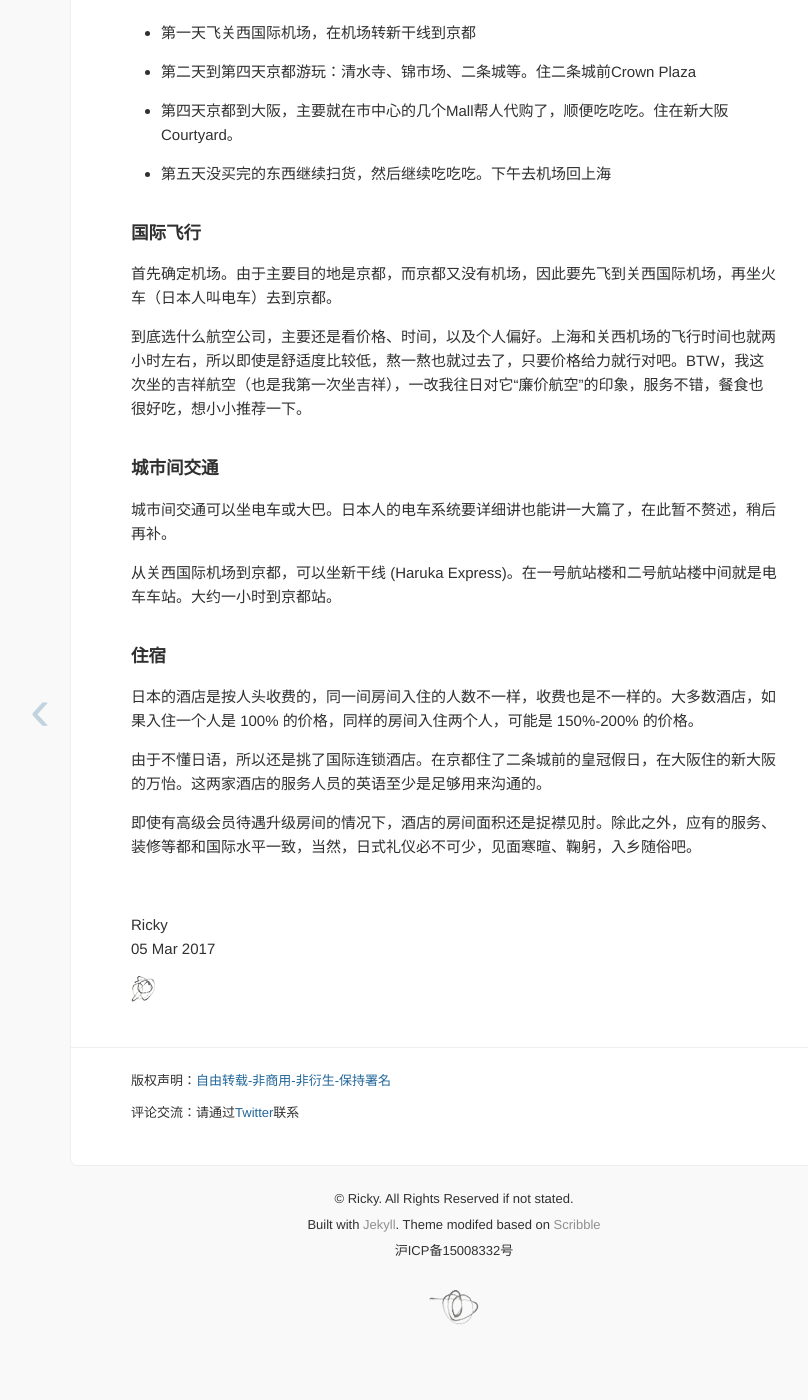
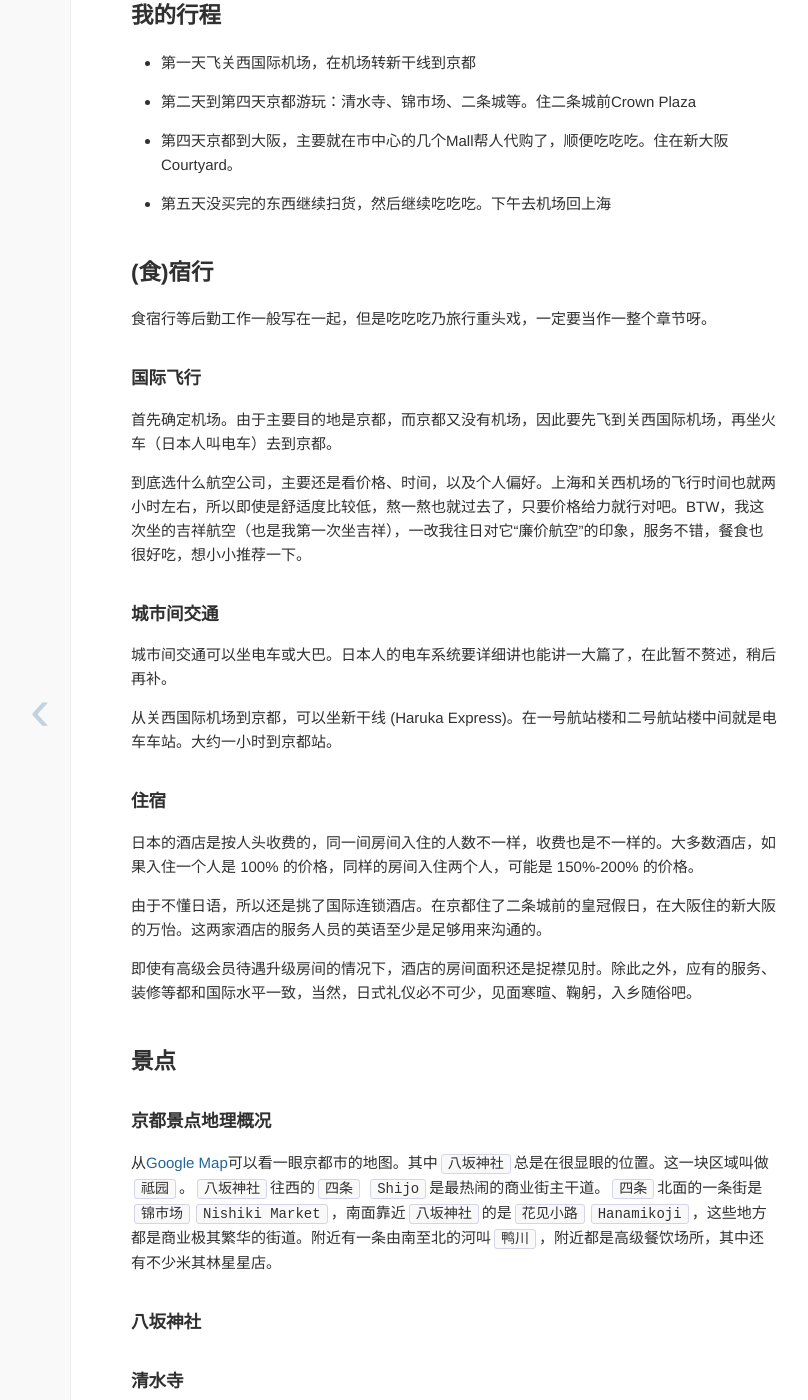
Before and after one commit to imrickysu/imrickysu.github.io, a Jekyll site: the page built from _posts/2017-03-05-kyoto-travel-log.md, in a window 1280 px wide and 1400 px high, scrolled down 1026 px. Shown: the whole window, without its empty margins (186-994 px from the left). Built offline with Jekyll 4.4.1, drawn with Linux system fonts in a browser that asks for light colours; before the commit the page ends 2381 px from its top, so only the background shows below that.

Commit message:
add Kyoto introduction

```diff
--- a/_posts/2017-03-05-kyoto-travel-log.md
+++ b/_posts/2017-03-05-kyoto-travel-log.md
@@ -34,6 +34,10 @@
 - 第四天京都到大阪，主要就在市中心的几个Mall帮人代购了，顺便吃吃吃。住在新大阪Courtyard。
 - 第五天没买完的东西继续扫货，然后继续吃吃吃。下午去机场回上海
 
+## (食)宿行
+
+食宿行等后勤工作一般写在一起，但是吃吃吃乃旅行重头戏，一定要当作一整个章节呀。
+
 ### 国际飞行
 
 首先确定机场。由于主要目的地是京都，而京都又没有机场，因此要先飞到关西国际机场，再坐火车（日本人叫电车）去到京都。
@@ -53,3 +57,17 @@
 由于不懂日语，所以还是挑了国际连锁酒店。在京都住了二条城前的皇冠假日，在大阪住的新大阪的万怡。这两家酒店的服务人员的英语至少是足够用来沟通的。
 
 即使有高级会员待遇升级房间的情况下，酒店的房间面积还是捉襟见肘。除此之外，应有的服务、装修等都和国际水平一致，当然，日式礼仪必不可少，见面寒暄、鞠躬，入乡随俗吧。
+
+## 景点
+
+### 京都景点地理概况
+从[Google Map](https://www.google.com/maps/place/kyoto)可以看一眼京都市的地图。其中`八坂神社`总是在很显眼的位置。这一块区域叫做`祗园`。`八坂神社`往西的`四条` `Shijo`是最热闹的商业街主干道。`四条`北面的一条街是`锦市场``Nishiki Market`，南面靠近`八坂神社`的是`花见小路``Hanamikoji`，这些地方都是商业极其繁华的街道。附近有一条由南至北的河叫`鸭川`，附近都是高级餐饮场所，其中还有不少米其林星星店。
+
+
+### 八坂神社
+
+
+### 清水寺
+
+
+### 二条城
```
Also changed, not shown: other parts of _posts/2017-03-05-kyoto-travel-log.md (+1 -1 lines).
